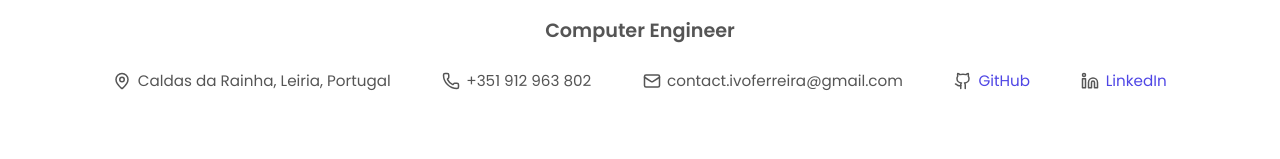
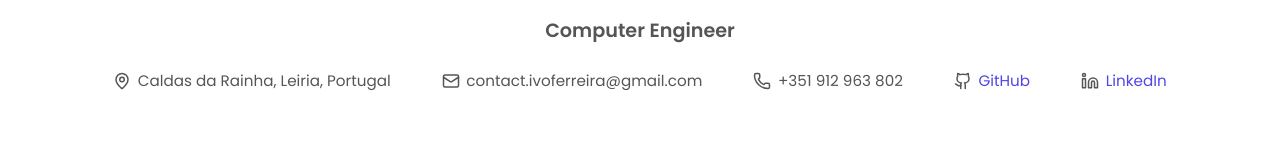
Before and after one commit to IvoMCFerreira/ivomcferreira.github.io, a SvelteKit app: page / in a window 1280 px wide. Shown: the part 301-460 px from the top of the page. Built offline with nearby package versions, Linux system fonts and the light colour scheme.

Commit message:
Update +page.svelte

```diff
--- a/src/routes/+page.svelte
+++ b/src/routes/+page.svelte
@@ -137,8 +137,8 @@
   <h2>{profile.title}</h2>
   <div class="info">
     <p><MapPin size="18" /> {profile.location}</p>
+    <p><Mail size="18" /> {profile.email}</p>
     <p><Phone size="18" /> {profile.phone}</p>
-    <p><Mail size="18" /> {profile.email}</p>
     <p><Github size="18" /> <a href={profile.github} target="_blank">GitHub</a></p>
     <p><Linkedin size="18" /> <a href={profile.linkedin} target="_blank">LinkedIn</a></p>
   </div>
```
